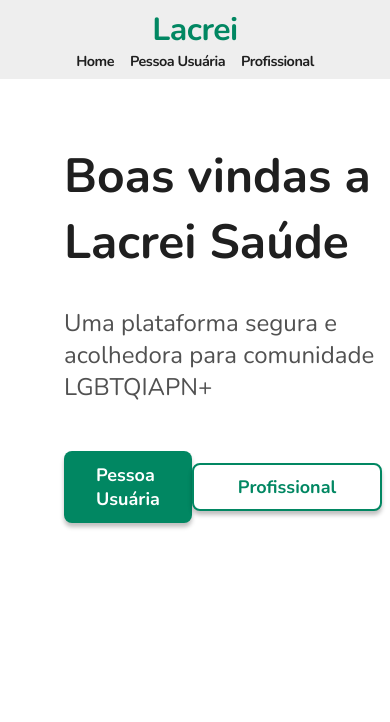
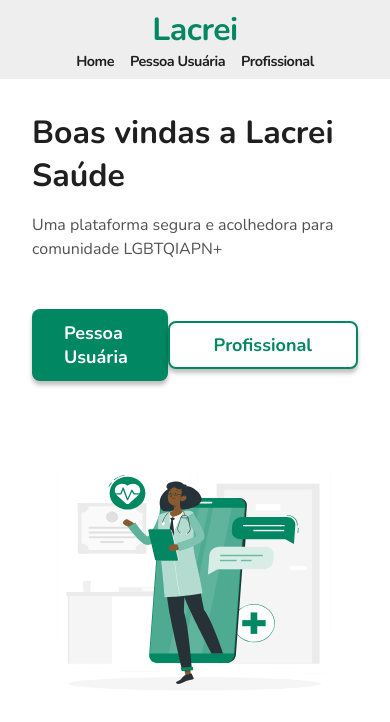
Before and after one commit to praxeds/desafio-front-end-lacrei, a React (Create React App) app: page / in a window 390 px wide. Shown: the top 722 px of the page. Built offline with nearby package versions, Linux system fonts and the light colour scheme.

Commit message:
Added responsive design to main section

```diff
--- a/src/components/main/styled.ts
+++ b/src/components/main/styled.ts
@@ -62,4 +62,21 @@
         }
 
     }
+
+    @media (max-width: 1040px) {
+        ${styles.flex("column", "center", "center")};
+        padding: 2rem 2rem 0px;
+
+        div {
+            h2 {
+                ${styles.text(2, 700)};
+            }
+            p {
+                ${styles.text(1, 400)};
+                line-height: 1.5rem;
+                margin-top: 1rem;
+            }
+        }
+    }
+
 `;
--- a/src/components/nav/styled.ts
+++ b/src/components/nav/styled.ts
@@ -36,6 +36,9 @@
             }
         }
     }
+    @media (max-width: 1040px) {
+        padding: 0.5rem 2rem;
+    }
 
     @media (max-width: 520px) {
         ${styles.flex("column", "space-between", "center")};
```
